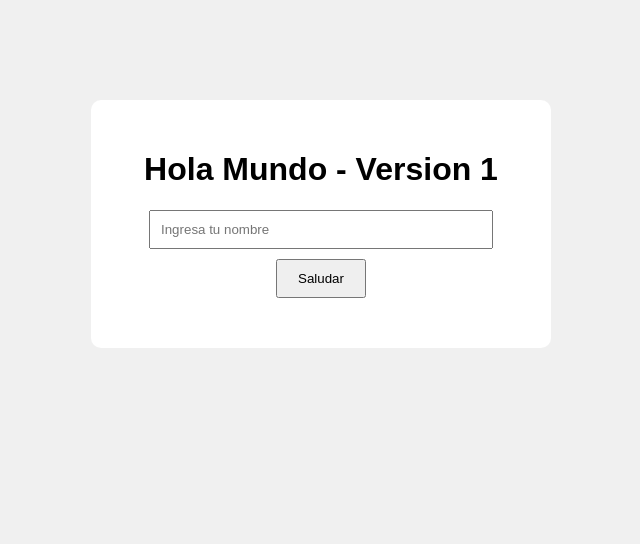
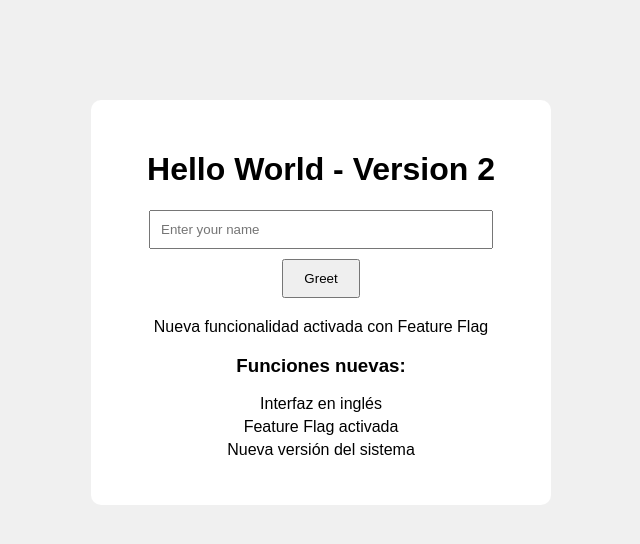
Before and after one commit to MauricioECabrera/Lab8, a Flask app: page / in a window 1280 px wide. Shown: the top 544 px of the page, without its empty margins (319-959 px from the left). Run offline with Flask 3, Linux system fonts and the light colour scheme.

Commit message:
Version 2 activada con nuevas funcionalidades

```diff
--- a/app.py
+++ b/app.py
@@ -3,7 +3,7 @@ from flask import Flask, render_template, request
 app = Flask(__name__)
 
 # FEATURE FLAG
-VERSION_2_ACTIVA = False
+VERSION_2_ACTIVA = True
 
 @app.route("/", methods=["GET", "POST"])
 def index():
--- a/static/style.css
+++ b/static/style.css
@@ -22,3 +22,12 @@ button{
     padding: 10px 20px;
     cursor: pointer;
 }
+
+ul{
+    list-style: none;
+    padding: 0;
+}
+
+li{
+    margin: 5px 0;
+}
--- a/templates/v2.html
+++ b/templates/v2.html
@@ -3,8 +3,11 @@
 <head>
     <meta charset="UTF-8">
     <title>Version 2</title>
-    <link rel="stylesheet" href="{{ url_for('static', filename='style.css') }}">
+
+    <link rel="stylesheet"
+          href="{{ url_for('static', filename='style.css') }}">
 </head>
+
 <body>
 
 <div class="container">
@@ -13,7 +16,11 @@
 
     <form method="POST">
 
-        <input type="text" name="nombre" placeholder="Enter your name">
+        <input
+            type="text"
+            name="nombre"
+            placeholder="Enter your name"
+        >
 
         <button type="submit">
             Greet
@@ -23,7 +30,17 @@
 
     <h2>{{ mensaje }}</h2>
 
-    <p>Nueva funcionalidad activada con Feature Flag</p>
+    <p>
+        Nueva funcionalidad activada con Feature Flag
+    </p>
+
+    <h3>Funciones nuevas:</h3>
+
+    <ul>
+        <li>Interfaz en inglés</li>
+        <li>Feature Flag activada</li>
+        <li>Nueva versión del sistema</li>
+    </ul>
 
 </div>
 
```
